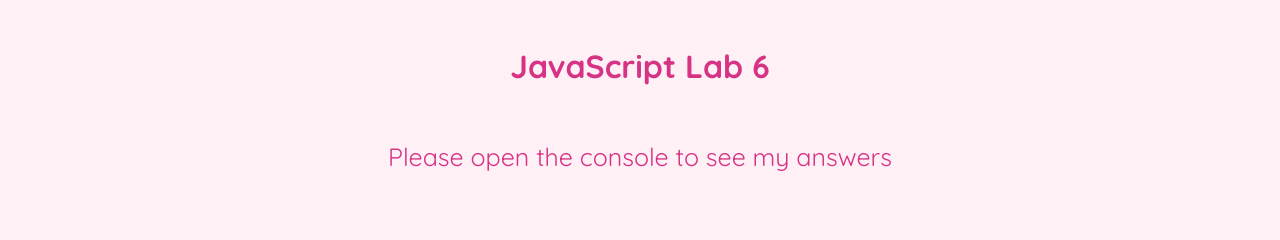
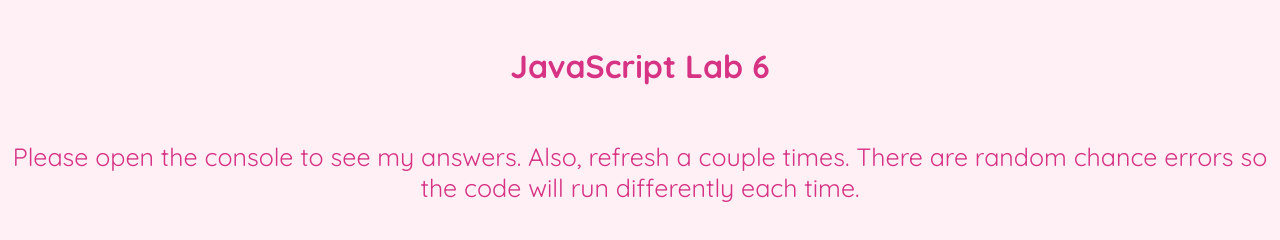
Before and after one commit to erinhollett/javascript-async, a plain HTML site: page index.html in a window 1280 px wide. Drawn offline with Linux system fonts and the light colour scheme.

Commit message:
Additional comment in HTML

```diff
--- a/index.html
+++ b/index.html
@@ -14,6 +14,6 @@
 </head>
 <body>
     <h1>JavaScript Lab 6</h1>
-    <p>Please open the console to see my answers</p>
+    <p>Please open the console to see my answers. Also, refresh a couple times. There are random chance errors so the code will run differently each time.</p>
 </body>
 </html>
```
